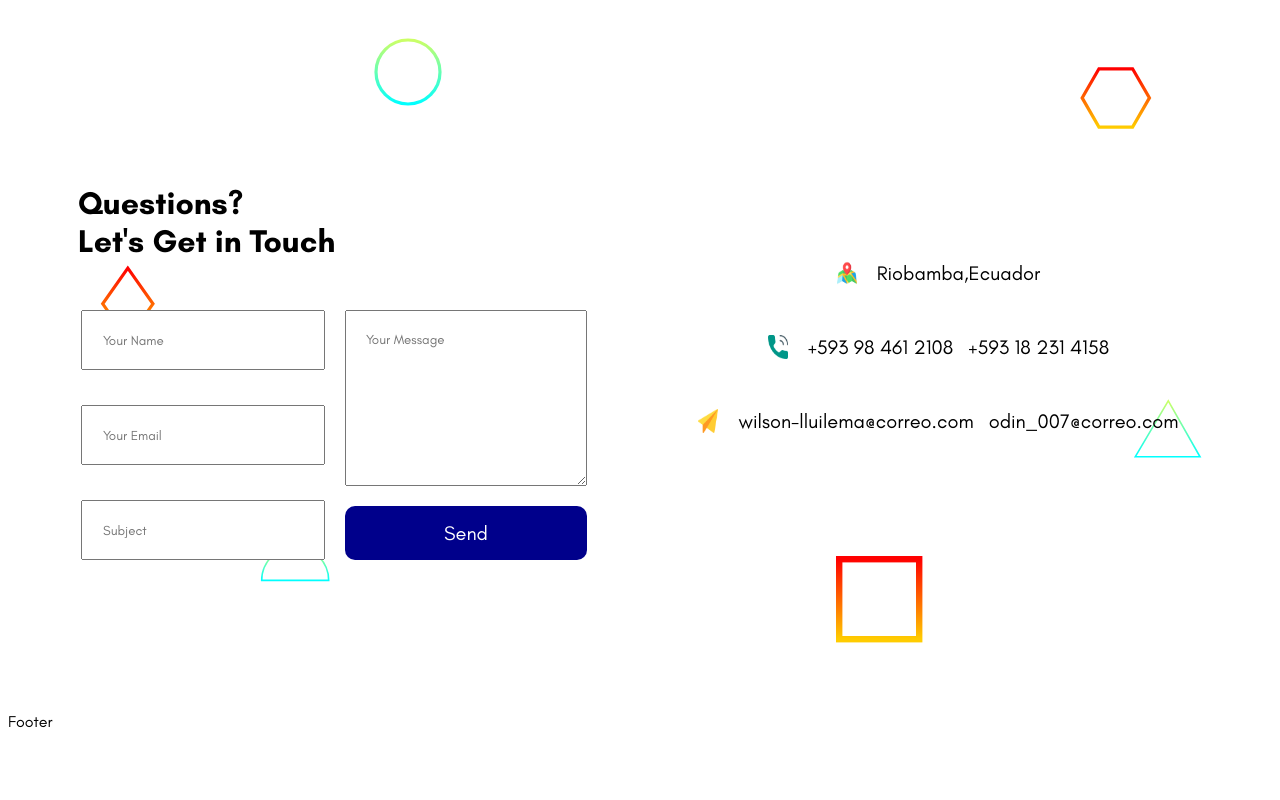
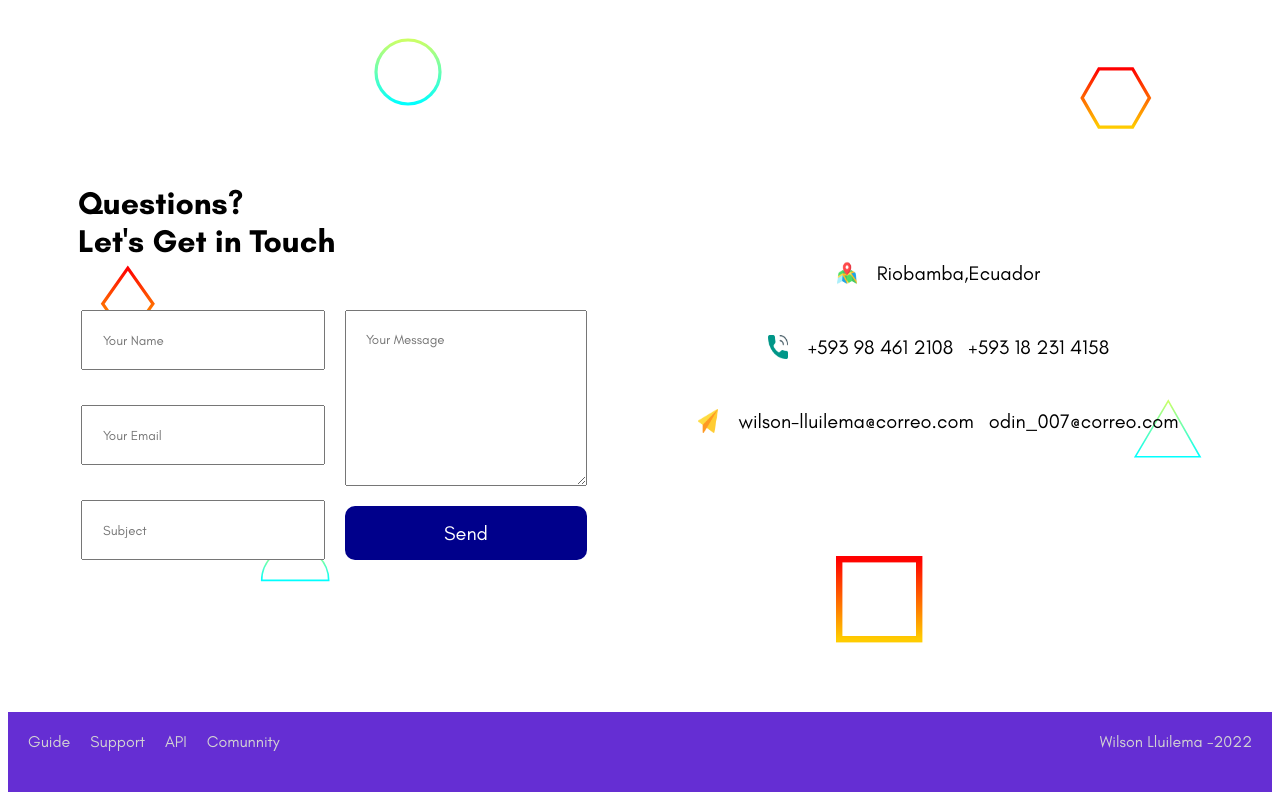
Before and after one commit to lODIN007l/Styled-react, a React (Vite) app: page / in a window 1280 px wide. Shown: the part 3216-4016 px from the top of the page. Built offline with nearby package versions, Linux system fonts and the light colour scheme.

Commit message:
diseño finalizado

```diff
--- a/src/components/Footer.jsx
+++ b/src/components/Footer.jsx
@@ -1,7 +1,41 @@
+import styled from "@emotion/styled";
 import React from "react";
 
+const Contenedor = styled.div`
+  height: 10%;
+  background-color: #652ed3;
+  color: lightgray;
+`;
+const Wrapper = styled.div`
+  padding: 20px;
+  display: flex;
+  justify-content: space-between;
+`;
+const List = styled.ul`
+  padding: 0;
+  margin: 0;
+  list-style: none;
+  display: flex;
+`;
+const ListItem = styled.li`
+  margin-right: 20px;
+`;
+const Copyright = styled.span``;
+
 const Footer = () => {
-  return <div>Footer</div>;
+  return (
+    <Contenedor>
+      <Wrapper>
+        <List>
+          <ListItem>Guide</ListItem>
+          <ListItem>Support</ListItem>
+          <ListItem>API</ListItem>
+          <ListItem>Comunnity</ListItem>
+        </List>
+        <Copyright>Wilson Lluilema -2022</Copyright>
+      </Wrapper>
+    </Contenedor>
+  );
 };
 
 export default Footer;
```
